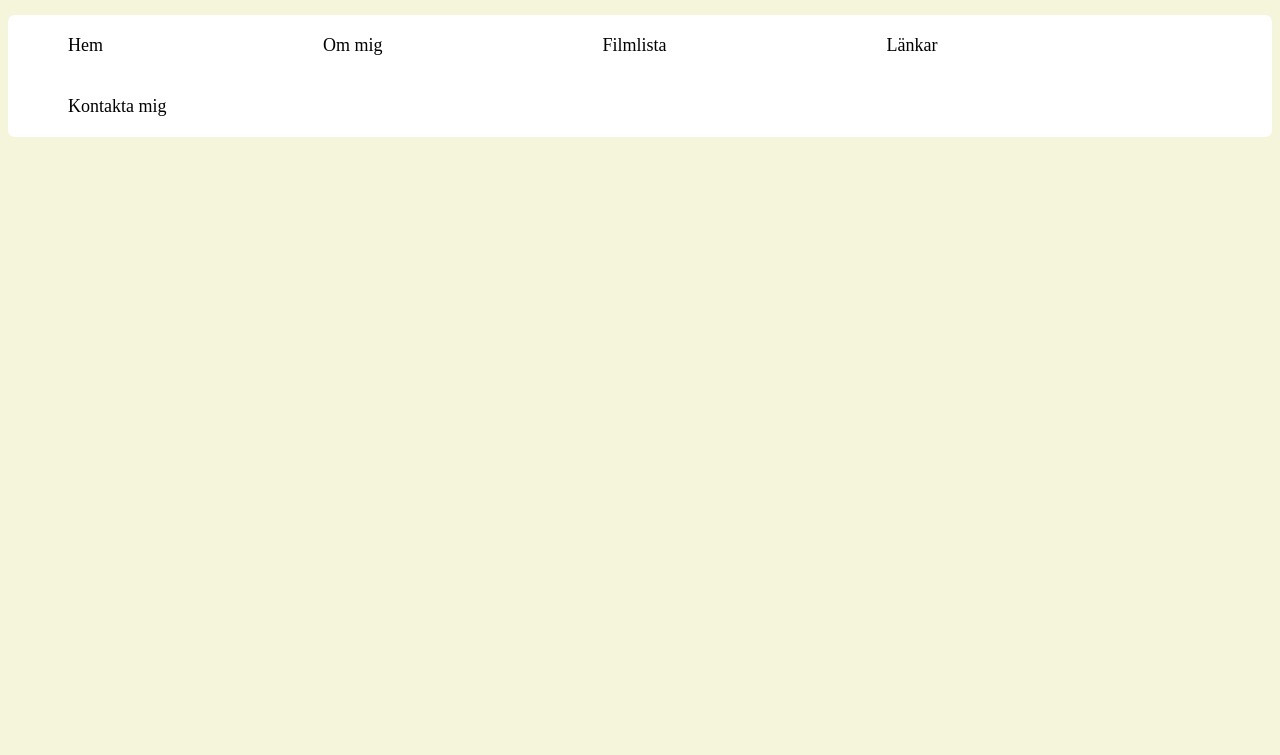
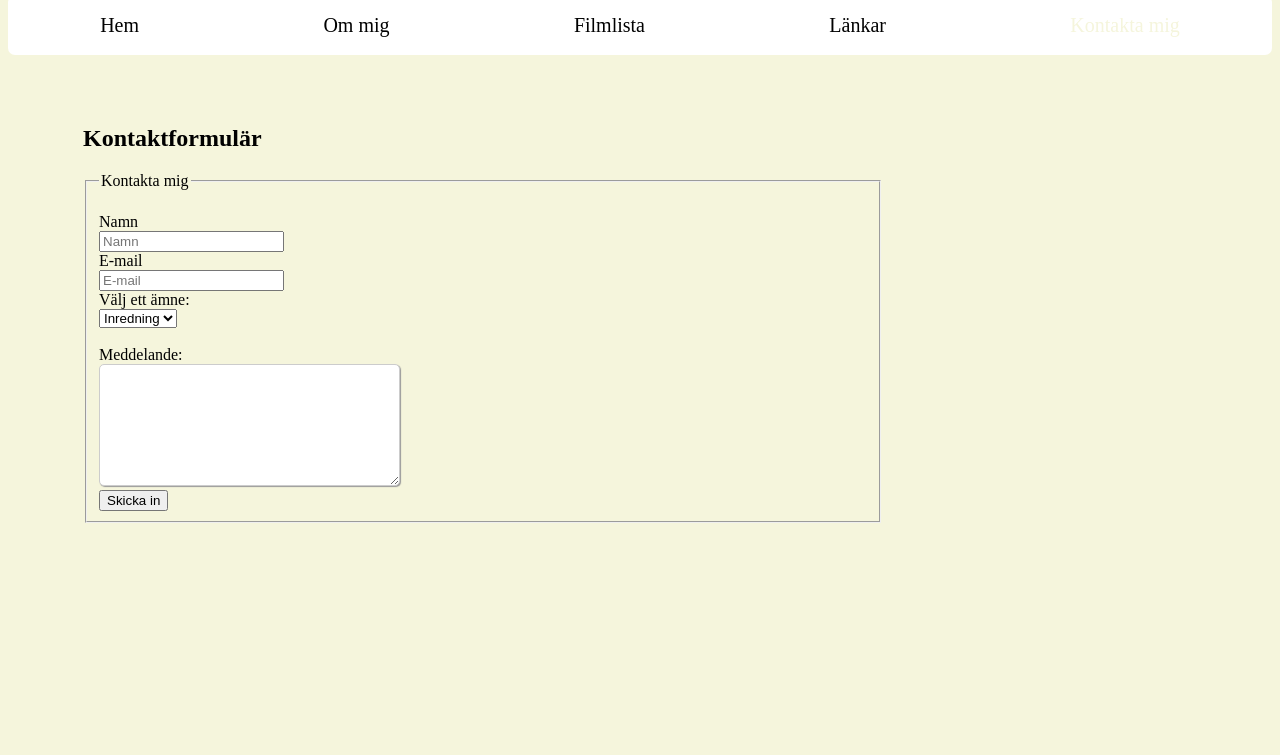
Before and after one commit to Frida333/mandatory-htmlcss1, a plain HTML site: page contact.html in a window 1280 px wide. Shown: the part 173-928 px from the top of the page. Drawn offline with Linux system fonts and the light colour scheme.

Commit message:
klar med sidan

```diff
--- a/contact.html
+++ b/contact.html
@@ -11,23 +11,43 @@
       <h1>Fridas sida</h1>
       </div>
       <nav>
-        <ul>
-          <li> <a href="index.html">Hem</a></li>
-          <li> <a href="about.html">Om mig</a></li>
-          <li> <a href="movies.html">Filmlista</a></li>
-          <li> <a href="links.html">Länkar</a></li>
-          <li> <a href="contact.html">Kontakta mig</a></li>
-        </ul>
+        <a href="index.html">Hem</a>
+        <a href="about.html">Om mig</a>
+        <a href="movies.html">Filmlista</a>
+        <a href="links.html">Länkar</a>
+        <a class="point" href="contact.html">Kontakta mig</a>
       </nav>
     </header>
     <article>
-
+      <h1>Kontaktformulär</h1>
+      <form>
+      <fieldset>
+        <legend>Kontakta mig</legend>
+      <br><label for="namn">Namn</label></br>
+      <input type="text" required placeholder="Namn">
+      <br><label for="e-mail">E-mail</label></br>
+      <input type="email" required placeholder="E-mail">
+      <br><label for="subject">Välj ett ämne:</label></br>
+        <select id="subject">
+        <option value="Inredning">Inredning</option>
+        <option value="Mat">Mat</option>
+        <option value="Butiker">Butiker</option>
+        <option value="Annat">Annat</option>
+      </select></br>
+      <br><label for="message">Meddelande:</label></br>
+      <textarea id="message" name="message"
+          rows="5" cols="33" required maxlength="100">
+      </textarea>
+      <br><button type"submit">Skicka in</button></br>
+    </fieldset>
+  </form>
     </article>
     <aside>
       <img src="blad.jpg" alt="ett blad">
     </aside>
     <footer>
-
+      <p>Frida Lindström</p>
+      <p>lindstromfrida@yahoo.se</p>
     </footer>
   </body>
 </html>
--- a/style.css
+++ b/style.css
@@ -7,40 +7,36 @@ header h1
 text-align:center;
 padding-top:30px;
 font-size:75px;
-height:150px;
+height:130px;
 background-color:#F5F5DC;
 margin: auto;
 }
 
-ul
+nav
 {
-margin: auto;
-overflow:hidden;
-list-style-type:none;
+height: 60px;
 background-color:white;
 border-radius: 7px;
+display: flex;
+justify-content: space-around;
+align-items: center;
 }
-li a
+nav a
 {
-font-size:18px;
 display: block;
 color: black;
-float:left;
-padding: 20px;
+float: left;
 text-decoration: none;
-padding-right: 200px;
+font-size: 20px;
 }
-
-li a:hover{
-background-color:#F5F5DC;
+.point, a:hover{
+  color:#F5F5DC;
 }
-
-
 article{
 width: 800px;
 height: 600px;
 float: left;
-text-align: center;
+
 padding: 50px 50px 75px 75px;
 }
 img{
@@ -50,7 +46,6 @@ aside{
 width: 400px;
 height: 625px;
 float: left;
-text-align: center;
 padding: 50px 50px 75px 75px;
 }
 table, th ,td{
@@ -60,6 +55,18 @@ padding: 35px 35px 35px 35px;
 }
 td:hover{
   background-color: white;
+}
+a, article{
+  text-decoration: none;
+  color: black;
+  text-align: left;
+}
+textarea {
+    padding: 10px;
+    line-height: 1.5;
+    border-radius: 5px;
+    border: 1px solid #ccc;
+    box-shadow: 1px 1px 1px #999;
 }
 footer
 {
```
Also changed, not shown: about.html (+5 -7 lines), index.html (+6 -8 lines), links.html (+18 -7 lines), movies.html (+5 -7 lines), movie.jpg (deleted).
